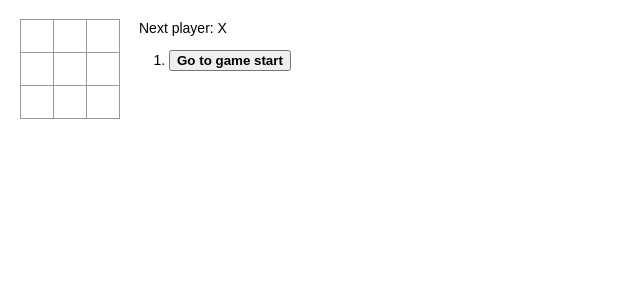
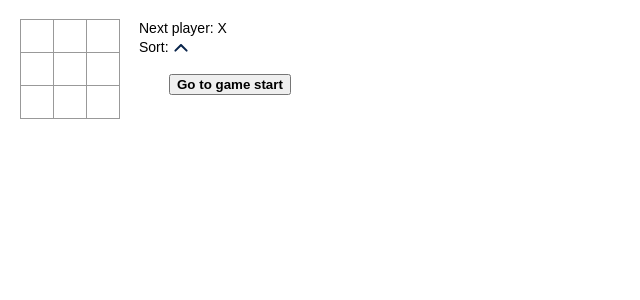
Before and after one commit to yu-yamamura/tic-tac-toe, a React (Create React App) app: page / in a window 1280 px wide. Shown: the top 300 px of the page, without its empty margins (0-640 px from the left). Built offline with nearby package versions, Linux system fonts and the light colour scheme.

Commit message:
feat: add a toggle button to sort the moves

```diff
--- a/src/components/Game.tsx
+++ b/src/components/Game.tsx
@@ -1,7 +1,9 @@
 import { useState, useCallback, useMemo } from 'react';
 import { BoardSquares } from '../types/BoardSquares';
 import { History } from '../types/History';
+import { SortOrder } from '../types/SortOrder';
 import { Board } from './Board';
+import ToggleSortOrderButton from './ToggleSortOrderButton';
 
 export const Game = () => {
   const [history, setHistory] = useState<History>([
@@ -9,6 +11,7 @@ export const Game = () => {
   ]);
   const [xIsNext, setXISNext] = useState(true);
   const [stepNumber, setStepNumber] = useState(0);
+  const [sortOrder, setSortOrder] = useState<SortOrder>('ascending');
 
   const calculateWinner = useCallback((squares: BoardSquares) => {
     const lines = [
@@ -89,8 +92,18 @@ export const Game = () => {
             ? `Winner: ${winner}`
             : `Next player: ${xIsNext ? 'X' : 'O'}`}
         </div>
+        <ToggleSortOrderButton
+          sortOrder={sortOrder}
+          onClick={
+            sortOrder === 'ascending'
+              ? () => setSortOrder('descending')
+              : () => setSortOrder('ascending')
+          }
+        />
         <ol>
-          {history.map((_, move) => (
+          {Array.from(history.keys())
+            .sort((a, b) => (sortOrder === 'ascending' ? a - b : b - a))
+            .map((move) => (
               <li key={move}>
                 <button
                   className={stepNumber === move ? 'move-selected' : undefined}
--- /dev/null
+++ b/src/components/ToggleSortOrderButton.tsx
@@ -0,0 +1,22 @@
+import { SortOrder } from '../types/SortOrder';
+
+type Props = {
+  sortOrder: SortOrder;
+  onClick: (e: React.MouseEvent<HTMLInputElement>) => void;
+};
+
+const ToggleSortOrderButton = ({ sortOrder, onClick }: Props) => (
+  <>
+    <label htmlFor="sort-order-icon">Sort:</label>
+    <input
+      className="sort-order-icon"
+      type="image"
+      id="sort-order-icon"
+      alt="sort order"
+      src={sortOrder === 'ascending' ? '/ascending.svg' : '/descending.svg'}
+      onClick={onClick}
+    />
+  </>
+);
+
+export default ToggleSortOrderButton;
--- a/src/index.css
+++ b/src/index.css
@@ -6,6 +6,7 @@ body {
 ol,
 ul {
   padding-left: 30px;
+  list-style-type: none;
 }
 
 .board-row:after {
@@ -53,3 +54,7 @@ ul {
 .move-selected {
   font-weight: bold;
 }
+
+.sort-order-icon {
+  vertical-align: middle;
+}
--- /dev/null
+++ b/src/types/SortOrder.ts
@@ -0,0 +1 @@
+export type SortOrder = 'ascending' | 'descending';
```
Also changed, not shown: .prettierrc.js (added), public/ascending.svg (added), public/descending.svg (added). Lines whose indentation alone changed are shown as unchanged.
